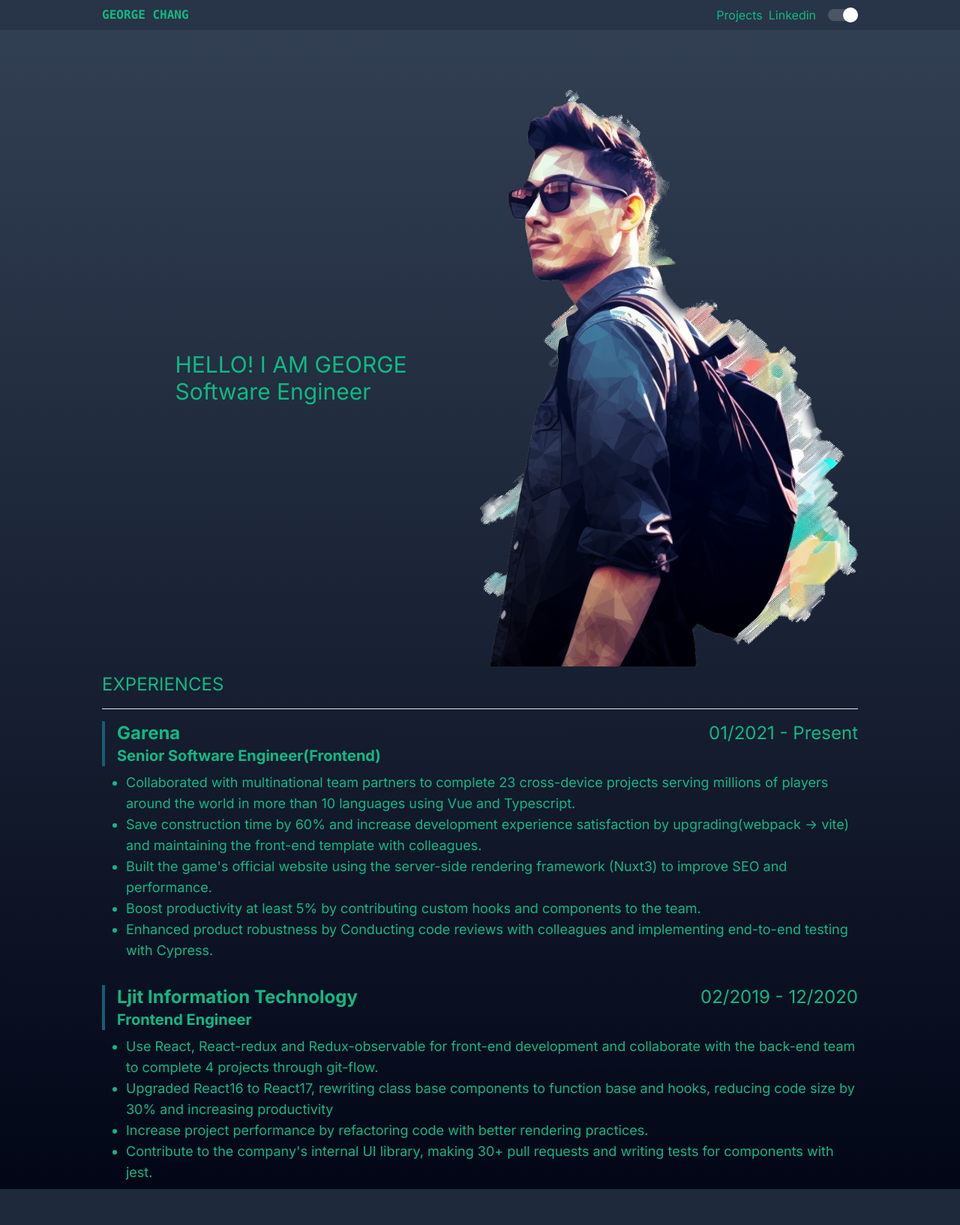
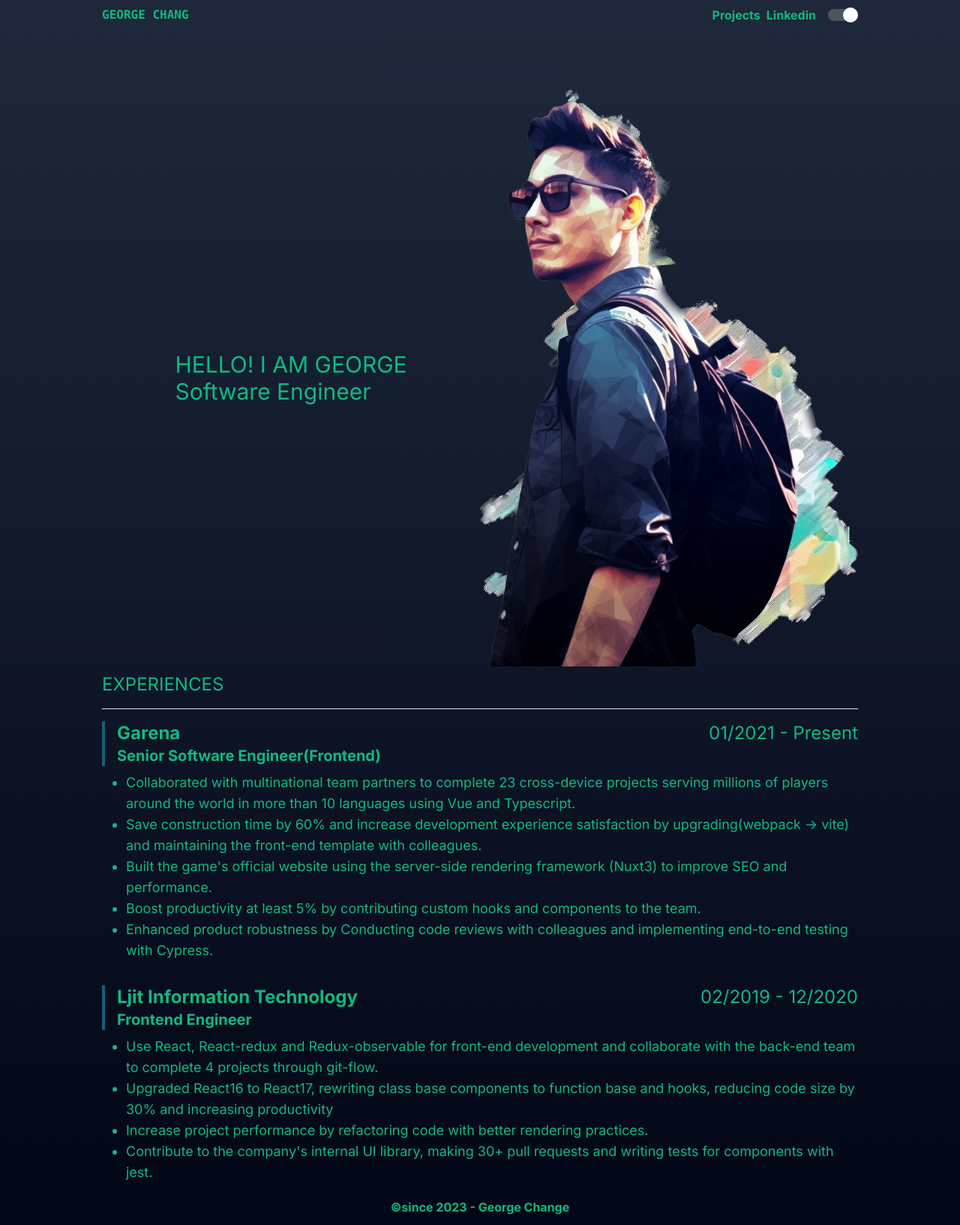
Before and after one commit to gitgeorgec/Personal_page, a Next.js app: page / in a window 1280 px wide. Shown: the whole page at 75% size. Before the commit the page ends 1586 px from the top, so only its background shows below. Built offline with nearby package versions, Linux system fonts and the light colour scheme.

Commit message:
ADD FE: Add footer

```diff
--- a/src/app/layout.tsx
+++ b/src/app/layout.tsx
@@ -2,6 +2,7 @@ import Navbar from "@/components/Navbar";
 import "./globals.css";
 import { Inter } from "next/font/google";
 import Link from "next/link";
+import TheFooter from "@/components/TheFooter";
 
 const inter = Inter({ subsets: ["latin"] });
 
@@ -17,13 +18,13 @@ export default function RootLayout({
   children: React.ReactNode;
 }) {
   return (
-    <html lang="en" className="dark">
+    <html lang="en">
       <body
-        className={`${inter.className} bg-slate-300 dark:bg-slate-800 dark:bg-gradient-to-b from-slate-700 to-slate-950`}
+        className={`${inter.className} bg-slate-300 dark:bg-slate-800 dark:bg-gradient-to-b from-slate-800 to-slate-950`}
       >
         <main className="flex min-h-screen flex-col container max-w-5xl m-auto pt-10 pl-2 pr-2 text-cyan-900 dark:text-emerald-500">
           <Navbar>
-            <ul className="flex mr-4">
+            <ul className="flex mr-4 font-bold">
               <Link href={"/projects"}>
                 <li className="ml-2">Projects</li>
               </Link>
@@ -31,6 +32,7 @@ export default function RootLayout({
             </ul>
           </Navbar>
           {children}
+          <TheFooter />
         </main>
       </body>
     </html>
--- /dev/null
+++ b/src/components/TheFooter.tsx
@@ -0,0 +1,7 @@
+export default function TheFooter() {
+  return (
+    <div className="the-footer text-center h-12 flex items-center justify-center font-bold">
+      ©since 2023 - George Change
+    </div>
+  );
+}
```
